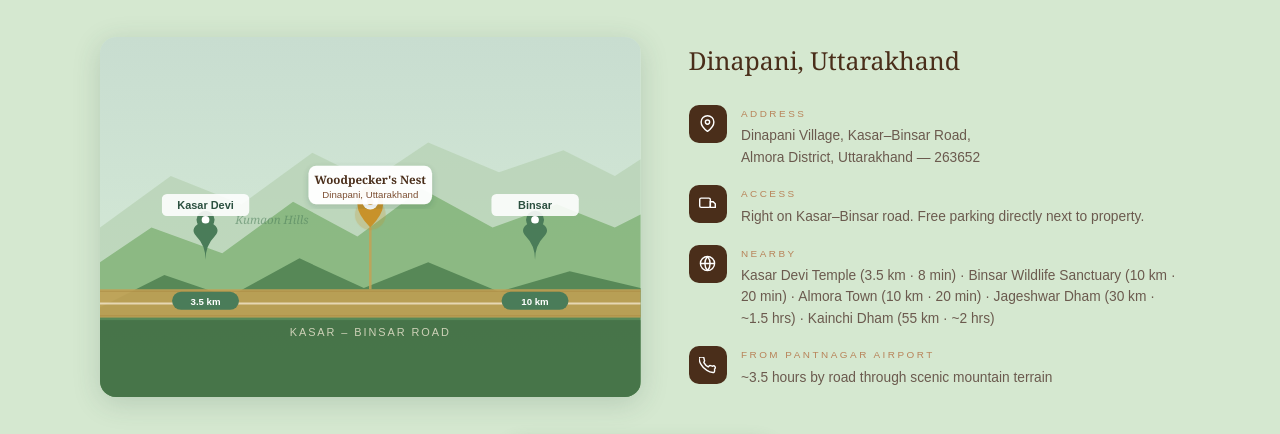
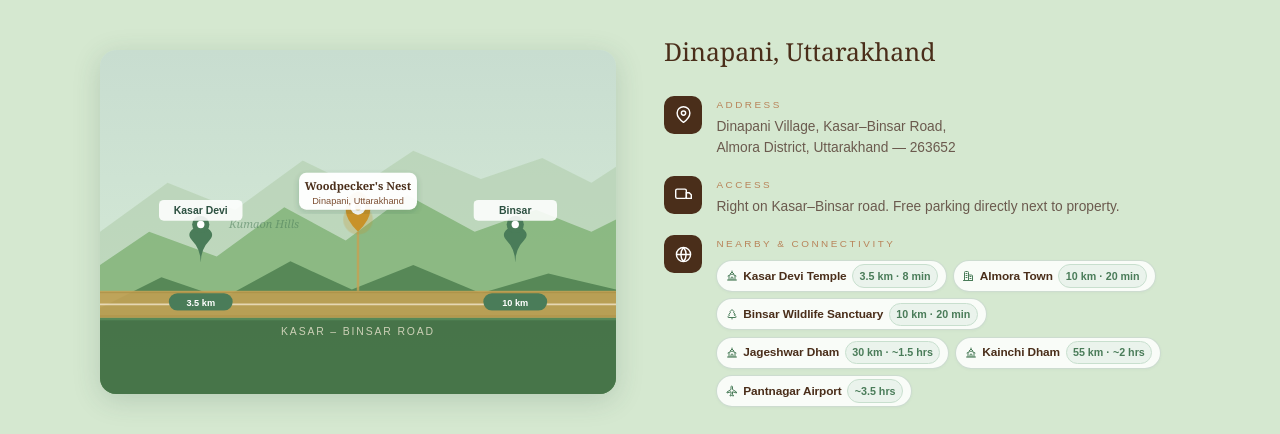
Before and after one commit to deepakbist/woodpeckersnest, a website built with Vite: page index.html in a window 1280 px wide. Shown: the part 2146-2580 px from the top of the page. Built offline with nearby package versions, Linux system fonts and the light colour scheme.

Commit message:
updated location with clear distinction

```diff
--- a/index.html
+++ b/index.html
@@ -496,7 +496,7 @@
         font-style: italic;
       }
       .loc-grid {
-        grid-template-columns: 1.1fr 1fr;
+        grid-template-columns: 1fr 1fr;
         align-items: center;
         gap: 3rem;
         display: grid;
@@ -543,6 +543,10 @@
         width: 17px;
         height: 17px;
       }
+      .info-content {
+        flex: 1;
+        min-width: 0;
+      }
       .info-content .ilabel {
         letter-spacing: 2.5px;
         text-transform: uppercase;
@@ -557,6 +561,62 @@
         font-family: sans-serif;
         font-size: 0.86rem;
         line-height: 1.55;
+      }
+      .nearby-pills {
+        display: flex;
+        flex-wrap: wrap;
+        gap: 0.38rem;
+        margin-top: 0.45rem;
+      }
+      .nearby-pill {
+        display: inline-flex;
+        align-items: center;
+        gap: 0.35rem;
+        background: rgba(255, 255, 255, 0.85);
+        border: 1px solid rgba(74, 124, 89, 0.25);
+        border-radius: 50px;
+        padding: 0.22rem 0.5rem 0.22rem 0.52rem;
+        box-shadow: 0 1px 3px rgba(44, 80, 64, 0.04);
+        transition: background 0.2s ease, border-color 0.2s ease, transform 0.2s ease, box-shadow 0.2s ease;
+      }
+      .nearby-pill:hover {
+        background: #ffffff;
+        border-color: var(--green);
+        transform: translateY(-2px);
+        box-shadow: 0 3px 10px rgba(44, 80, 64, 0.12);
+      }
+      .nearby-pill-icon {
+        width: 12px;
+        height: 12px;
+        color: var(--green);
+        flex-shrink: 0;
+        display: flex;
+        align-items: center;
+      }
+      .nearby-pill-icon svg {
+        width: 100%;
+        height: 100%;
+      }
+      .nearby-pill-name {
+        font-family: sans-serif;
+        font-size: 0.74rem;
+        font-weight: 600;
+        color: var(--brown-dark);
+        letter-spacing: -0.1px;
+      }
+      .nearby-pill-dist {
+        display: inline-flex;
+        align-items: center;
+        font-family: sans-serif;
+        font-size: 0.67rem;
+        font-weight: 600;
+        color: var(--green);
+        background: var(--green-pale);
+        border: 1px solid var(--green-mid);
+        padding: 0.08rem 0.4rem;
+        border-radius: 20px;
+        white-space: nowrap;
+        flex-shrink: 0;
       }
       @media (width<=720px) {
         .loc-grid {
@@ -1477,31 +1537,88 @@
                   </svg>
                 </div>
                 <div class="info-content">
-                  <span class="ilabel">Nearby</span>
-                  <p>
-                    Kasar Devi Temple (3.5 km · 8 min) · Binsar Wildlife
-                    Sanctuary (10 km · 20 min) · Almora Town (10 km · 20 min) ·
-                    Jageshwar Dham (30 km · ~1.5 hrs) · Kainchi Dham (55 km · ~2
-                    hrs)
-                  </p>
-                </div>
-              </div>
-              <div class="info-row">
-                <div class="info-icon">
-                  <svg
-                    viewBox="0 0 24 24"
-                    fill="none"
-                    stroke="currentColor"
-                    stroke-width="2"
-                  >
-                    <path
-                      d="M22 16.92v3a2 2 0 01-2.18 2 19.79 19.79 0 01-8.63-3.07A19.5 19.5 0 013.07 10.8 19.79 19.79 0 010 2.18 2 2 0 012 0h3a2 2 0 012 1.72c.127.96.361 1.903.7 2.81a2 2 0 01-.45 2.11L6.91 7.91a16 16 0 006.06 6.06l1.27-1.27a2 2 0 012.11-.45c.907.339 1.85.573 2.81.7A2 2 0 0122 16.92z"
-                    />
-                  </svg>
-                </div>
-                <div class="info-content">
-                  <span class="ilabel">From Pantnagar Airport</span>
-                  <p>~3.5 hours by road through scenic mountain terrain</p>
+                  <span class="ilabel">Nearby &amp; Connectivity</span>
+                  <div class="nearby-pills">
+                    <div class="nearby-pill">
+                      <span class="nearby-pill-icon">
+                        <svg viewBox="0 0 24 24" fill="none" stroke="currentColor" stroke-width="2" stroke-linecap="round" stroke-linejoin="round">
+                          <path d="M12 2v2" />
+                          <path d="M8 8l4-4 4 4" />
+                          <path d="M4 12l8-4 8 4" />
+                          <path d="M6 12v8" />
+                          <path d="M18 12v8" />
+                          <path d="M10 20v-4a2 2 0 0 1 4 0v4" />
+                          <path d="M3 20h18" />
+                        </svg>
+                      </span>
+                      <span class="nearby-pill-name">Kasar Devi Temple</span>
+                      <span class="nearby-pill-dist">3.5 km · 8 min</span>
+                    </div>
+                    <div class="nearby-pill">
+                      <span class="nearby-pill-icon">
+                        <svg viewBox="0 0 24 24" fill="none" stroke="currentColor" stroke-width="2" stroke-linecap="round" stroke-linejoin="round">
+                          <path d="M3 21h18" />
+                          <path d="M5 21V5a2 2 0 0 1 2-2h4a2 2 0 0 1 2 2v16" />
+                          <path d="M13 21v-9a2 2 0 0 1 2-2h4a2 2 0 0 1 2 2v9" />
+                          <path d="M8 7h2" />
+                          <path d="M8 11h2" />
+                          <path d="M8 15h2" />
+                          <path d="M16 13h2" />
+                          <path d="M16 17h2" />
+                        </svg>
+                      </span>
+                      <span class="nearby-pill-name">Almora Town</span>
+                      <span class="nearby-pill-dist">10 km · 20 min</span>
+                    </div>
+                    <div class="nearby-pill">
+                      <span class="nearby-pill-icon">
+                        <svg viewBox="0 0 24 24" fill="none" stroke="currentColor" stroke-width="2" stroke-linecap="round" stroke-linejoin="round">
+                          <path d="m17 14 3 3.3a1 1 0 0 1-.7 1.7H4.7a1 1 0 0 1-.7-1.7L7 14h-.3a1 1 0 0 1-.7-1.7L9 9h-.2a1 1 0 0 1-.8-1.7L12 3l4 4.3a1 1 0 0 1-.8 1.7H15l3 3.3a1 1 0 0 1-.7 1.7H17zm-5 6v2" />
+                        </svg>
+                      </span>
+                      <span class="nearby-pill-name">Binsar Wildlife Sanctuary</span>
+                      <span class="nearby-pill-dist">10 km · 20 min</span>
+                    </div>
+                    <div class="nearby-pill">
+                      <span class="nearby-pill-icon">
+                        <svg viewBox="0 0 24 24" fill="none" stroke="currentColor" stroke-width="2" stroke-linecap="round" stroke-linejoin="round">
+                          <path d="M12 2v2" />
+                          <path d="M8 8l4-4 4 4" />
+                          <path d="M4 12l8-4 8 4" />
+                          <path d="M6 12v8" />
+                          <path d="M18 12v8" />
+                          <path d="M10 20v-4a2 2 0 0 1 4 0v4" />
+                          <path d="M3 20h18" />
+                        </svg>
+                      </span>
+                      <span class="nearby-pill-name">Jageshwar Dham</span>
+                      <span class="nearby-pill-dist">30 km · ~1.5 hrs</span>
+                    </div>
+                    <div class="nearby-pill">
+                      <span class="nearby-pill-icon">
+                        <svg viewBox="0 0 24 24" fill="none" stroke="currentColor" stroke-width="2" stroke-linecap="round" stroke-linejoin="round">
+                          <path d="M12 2v2" />
+                          <path d="M8 8l4-4 4 4" />
+                          <path d="M4 12l8-4 8 4" />
+                          <path d="M6 12v8" />
+                          <path d="M18 12v8" />
+                          <path d="M10 20v-4a2 2 0 0 1 4 0v4" />
+                          <path d="M3 20h18" />
+                        </svg>
+                      </span>
+                      <span class="nearby-pill-name">Kainchi Dham</span>
+                      <span class="nearby-pill-dist">55 km · ~2 hrs</span>
+                    </div>
+                    <div class="nearby-pill">
+                      <span class="nearby-pill-icon">
+                        <svg viewBox="0 0 24 24" fill="none" stroke="currentColor" stroke-width="2">
+                          <path d="M21 16v-2l-8-5V3.5c0-.83-.67-1.5-1.5-1.5S10 2.67 10 3.5V9l-8 5v2l8-2.5V19l-2 1.5V22l3.5-1 3.5 1v-1.5L13 19v-5.5l8 2.5z" />
+                        </svg>
+                      </span>
+                      <span class="nearby-pill-name">Pantnagar Airport</span>
+                      <span class="nearby-pill-dist">~3.5 hrs</span>
+                    </div>
+                  </div>
                 </div>
               </div>
             </div>
```
